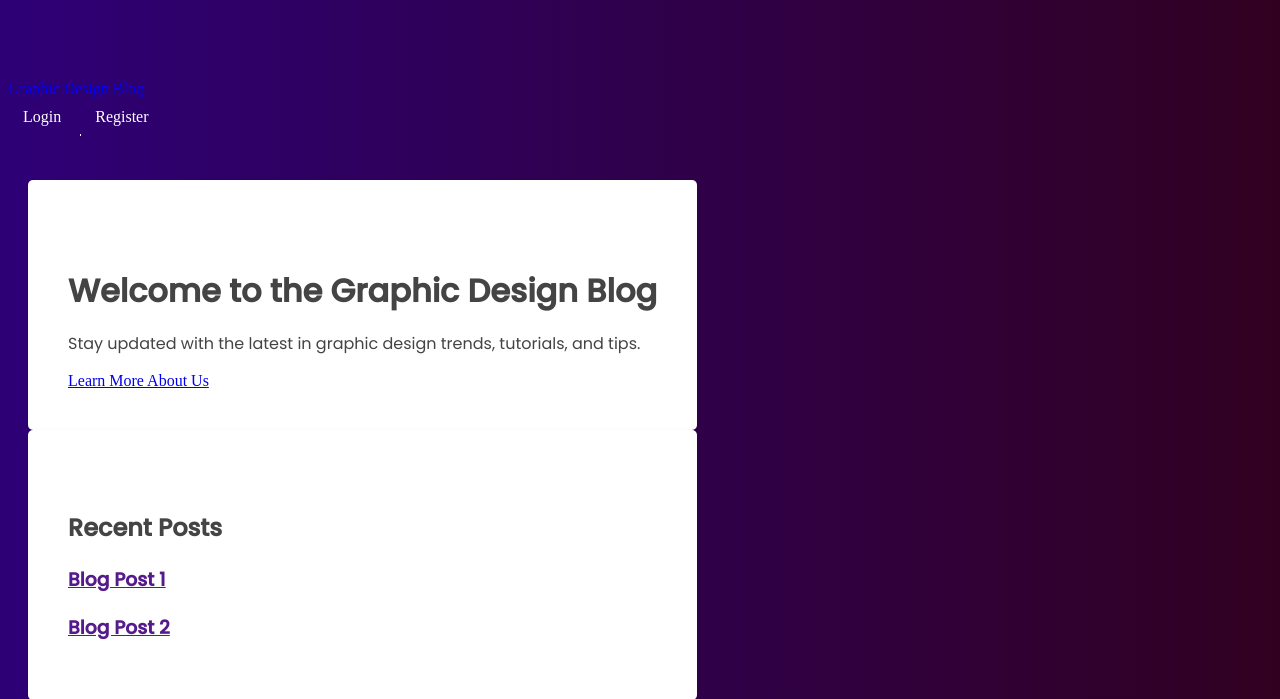
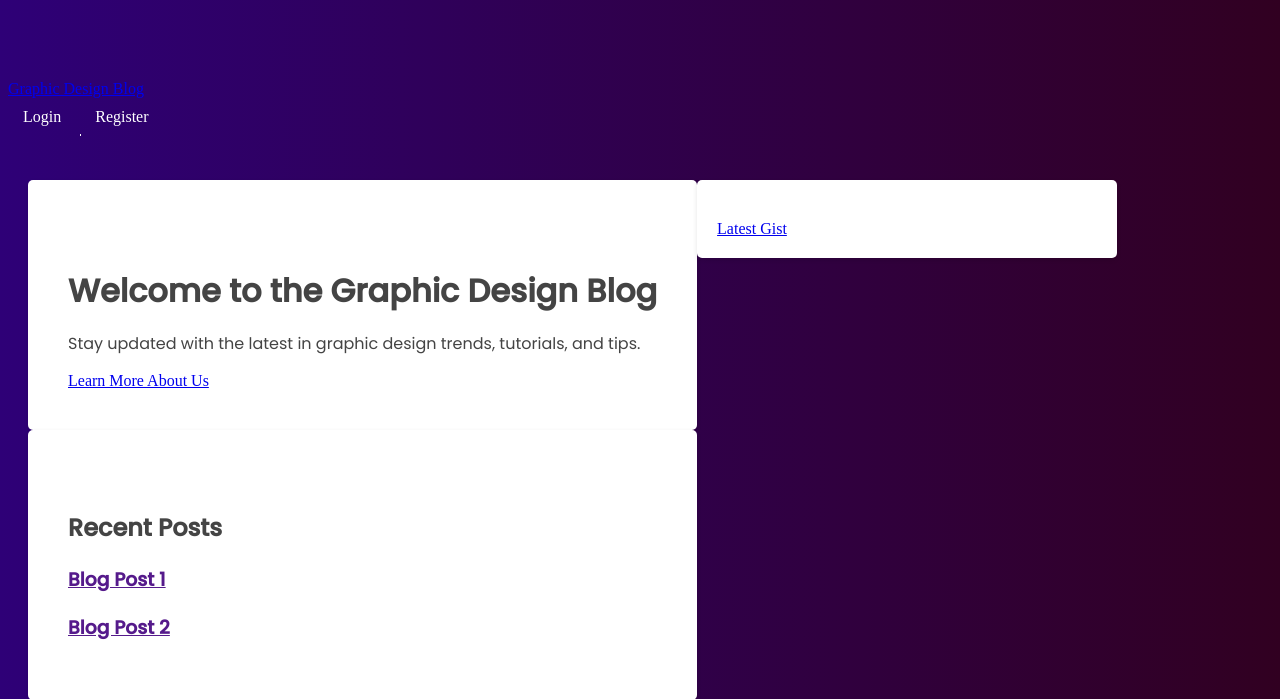
Before and after one commit to OwenD-24/Graphic-Design-Blog, a Django app: page / in a window 1280 px wide. Shown: the top 699 px of the page. Run offline with Django 4.2, Linux system fonts and the light colour scheme.

Commit message:
Added sidebar section to base.html

```diff
--- a/blog/templates/blog/base.html
+++ b/blog/templates/blog/base.html
@@ -77,6 +77,18 @@
             <div class="col-md-8">
                 {% block content %}{% endblock %}
             </div>
+            <div class="col-md-4">
+                <div class="content-section">
+                    <div class="d-flex flex-column align-items-stretch flex-shrink-0 bg-white"
+                        style="width: 380px; padding-top: 20px;">
+                        <a id="list-group" href="#"
+                            class="d-flex align-items-center flex-shrink-0 p-3 link-dark text-decoration-none border-bottom">
+                            <span class="fs-5 fw-semibold" id="gist-btn">Latest Gist</span>
+                        </a>
+                    </div>
+                </div>
+            </div>
+
     </main>
 
 </body>
```
Lines whose indentation alone changed are shown as unchanged.
